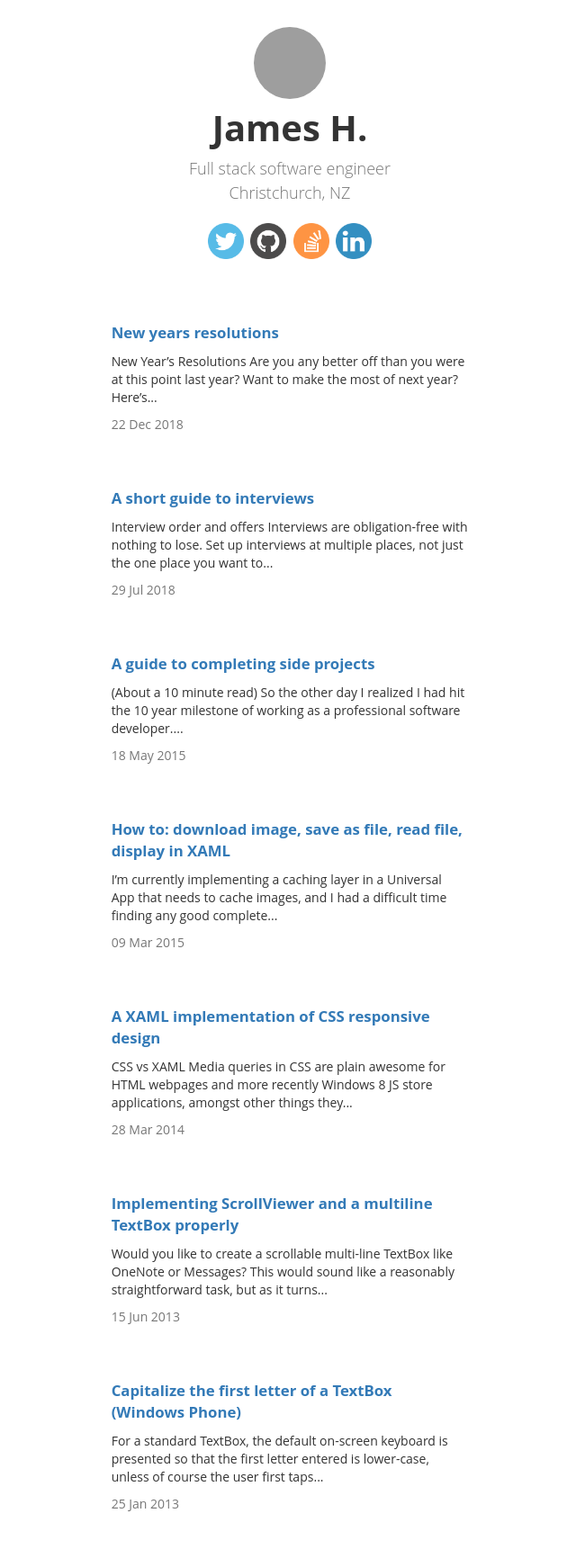
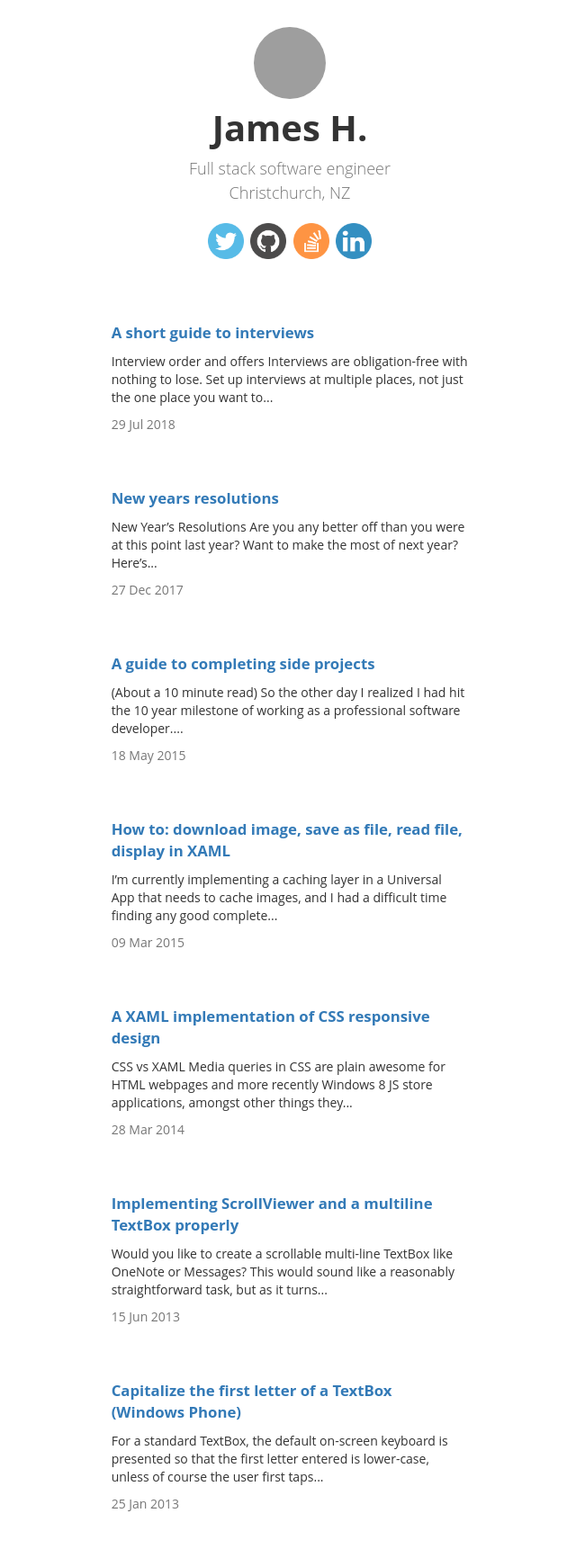
Before and after one commit to kallotec/kallotec.github.io, a Jekyll site: the page built from index.html, in a window 1280 px wide. Shown: the whole page at 90% size, without its empty margins (318-958 px from the left). Built offline with Jekyll 4.4.1, drawn with Linux system fonts in a browser that asks for light colours; grey boxes are pictures that could not be loaded.

Commit message:
Update 2017-12-28-new-years-resolutions.markdown

```diff
--- a/_posts/2017-12-28-new-years-resolutions.markdown
+++ b/_posts/2017-12-28-new-years-resolutions.markdown
@@ -1,7 +1,7 @@
 ---
 layout: post
 title:  "New years resolutions"
-date:   2018-12-23 11:00:00 +1300
+date:   2017-12-28 11:00:00 +1300
 categories: life
 ---
 
```
